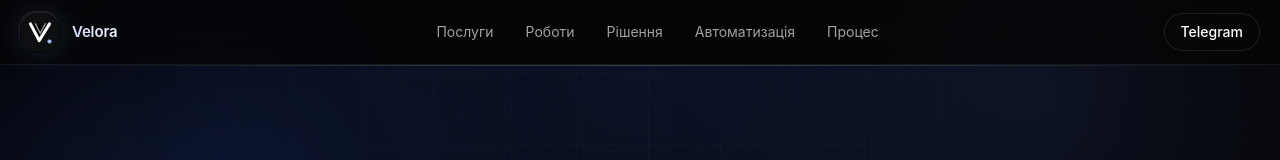
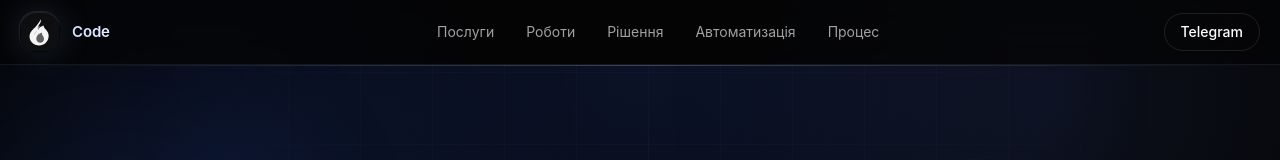
Before and after one commit to sfsafasdg/veloralabs, a React (Vite) app: page / in a window 1280 px wide. Shown: the top 160 px of the page. Built offline with nearby package versions, Linux system fonts and the light colour scheme.

Commit message:
Add files via upload

```diff
--- a/api/lead.js
+++ b/api/lead.js
@@ -17,7 +17,7 @@ export default async function handler(request, response) {
   }
 
   const text = [
-    "Нова заявка з VeloraLabs",
+    "Нова заявка з CodeFlame",
     "",
     `Ім'я: ${name}`,
     `Контакт: ${contact}`,
--- a/index.html
+++ b/index.html
@@ -5,10 +5,10 @@
     <meta name="viewport" content="width=device-width, initial-scale=1.0" />
     <meta
       name="description"
-      content="VeloraLabs створює цифрові рішення, сайти, AI-інструменти та автоматизацію для розвитку бізнесу."
+      content="CodeFlame створює цифрові рішення, сайти, AI-інструменти та автоматизацію для розвитку бізнесу."
     />
     <meta name="theme-color" content="#070913" />
-    <title>VeloraLabs | Цифрові рішення та автоматизація для бізнесу</title>
+    <title>CodeFlame | Цифрові рішення та автоматизація для бізнесу</title>
   </head>
   <body>
     <div id="root"></div>
--- a/package.json
+++ b/package.json
@@ -1,5 +1,5 @@
 {
-  "name": "veloralabs",
+  "name": "codeflame",
   "private": true,
   "version": "1.0.0",
   "type": "module",
--- a/src/App.jsx
+++ b/src/App.jsx
@@ -193,7 +193,7 @@ const solutionDetails = [
 const contactLinks = {
   instagram: "https://www.instagram.com/twodigitcodefromtheopening/",
   telegram: "https://t.me/VeloraLabsx",
-  email: "mailto:hello@veloralabs.com",
+  email: "mailto:hello@codeflame.com",
 };
 
 const portfolio = [
@@ -301,16 +301,24 @@ function BrandMark() {
     <span className="brand-mark" aria-hidden="true">
       <svg viewBox="0 0 42 42" className="h-10 w-10">
         <defs>
-          <linearGradient id="markGradient" x1="8" x2="34" y1="6" y2="36">
+          <linearGradient id="markGradient" x1="9" x2="33" y1="5" y2="36">
             <stop stopColor="#ffffff" />
             <stop offset="0.55" stopColor="#9DB9FF" />
             <stop offset="1" stopColor="#5678FF" />
           </linearGradient>
         </defs>
         <rect x="1" y="1" width="40" height="40" rx="14" fill="rgba(255,255,255,0.045)" />
-        <path d="M11 12.5 20.2 30 31 12.5" stroke="url(#markGradient)" strokeWidth="3.2" strokeLinecap="round" strokeLinejoin="round" />
-        <path d="M16.2 12.5 21.2 22.4 26.6 12.5" stroke="white" strokeOpacity="0.58" strokeWidth="1.5" strokeLinecap="round" />
-        <circle cx="31" cy="31" r="2.2" fill="#9DB9FF" />
+        <path
+          d="M21.8 7.5c1.1 5.2-4.9 6.7-2.8 11.2 1.2-2.3 3.2-3.7 5.9-4.5-.4 3.4 5.2 5.1 5.2 10.7 0 6-4.6 10.2-10.1 10.2S10 31.1 10 25.5c0-6.5 7.5-8.8 11.8-18Z"
+          fill="url(#markGradient)"
+          opacity="0.96"
+        />
+        <path
+          d="M20.2 22.2c-2 2.1-3.1 3.7-3.1 6 0 2.4 1.8 4.2 4.1 4.2 2.2 0 4-1.7 4-4.1 0-2.8-2.6-4-2.2-6.7-1.4.5-2.3 1.1-2.8 2Z"
+          fill="#050505"
+          opacity="0.62"
+        />
+        <path d="M14.5 24.8c.6-3.4 3.6-5.6 5.4-9.3" stroke="white" strokeOpacity="0.62" strokeWidth="1.5" strokeLinecap="round" />
       </svg>
     </span>
   );
@@ -320,10 +328,10 @@ function Header() {
   return (
     <header className="fixed inset-x-0 top-0 z-50 border-b border-white/[0.07] bg-[#050505]/72 backdrop-blur-2xl">
       <div className="mx-auto flex h-16 max-w-7xl items-center justify-between px-5">
-        <a href="#home" className="flex items-center gap-3" aria-label="VeloraLabs головна">
+        <a href="#home" className="flex items-center gap-3" aria-label="CodeFlame головна">
           <BrandMark />
           <span className="brand-word font-display text-[15px] font-semibold tracking-[-0.01em] text-white">
-            Velora<span>Labs</span>
+            Code<span>Flame</span>
           </span>
         </a>
         <nav className="hidden items-center gap-8 text-sm text-neutral-400 lg:flex" aria-label="Основна навігація">
@@ -661,7 +669,7 @@ function WhySection() {
     <section className="px-5 py-24">
       <div className="mx-auto max-w-7xl">
         <div className="mb-12 max-w-3xl">
-          <Kicker>Чому саме VeloraLabs</Kicker>
+          <Kicker>Чому саме CodeFlame</Kicker>
           <h2 className="font-display text-4xl font-semibold leading-tight tracking-[-0.055em] text-white sm:text-6xl">
             Сайт має не просто існувати. Він має працювати.
           </h2>
@@ -702,7 +710,7 @@ function AuditCta() {
         <div className="audit-panel">
           <div className="mb-5 flex items-center justify-between">
             <p className="text-sm font-medium text-white">План першого запуску</p>
-            <span className="rounded-full bg-[#3567ff]/14 px-3 py-1 text-xs text-[#b6ccff]">VeloraLabs</span>
+            <span className="rounded-full bg-[#3567ff]/14 px-3 py-1 text-xs text-[#b6ccff]">CodeFlame</span>
           </div>
           {[
             ["01", "Перевірити шлях клієнта до заявки"],
@@ -751,7 +759,7 @@ function CapabilityGarden() {
             </div>
           ))}
           <div className="garden-core">
-            <span>VeloraLabs</span>
+            <span>CodeFlame</span>
             <p>сайт + автоматизація + AI</p>
           </div>
         </div>
@@ -1252,7 +1260,7 @@ function App() {
       <footer className="border-t border-white/[0.08] px-5 py-10">
         <div className="mx-auto flex max-w-7xl flex-col gap-6 text-sm text-neutral-500 md:flex-row md:items-center md:justify-between">
           <div>
-            <p className="font-display text-lg font-semibold tracking-[0.16em] text-white">VeloraLabs</p>
+            <p className="font-display text-lg font-semibold tracking-[0.16em] text-white">CodeFlame</p>
             <p className="mt-2">Цифрові рішення та автоматизація для розвитку бізнесу.</p>
           </div>
           <div className="flex flex-wrap gap-5">
```
Also changed, not shown: 1 other file (tests, documents, lock files or other folders).
